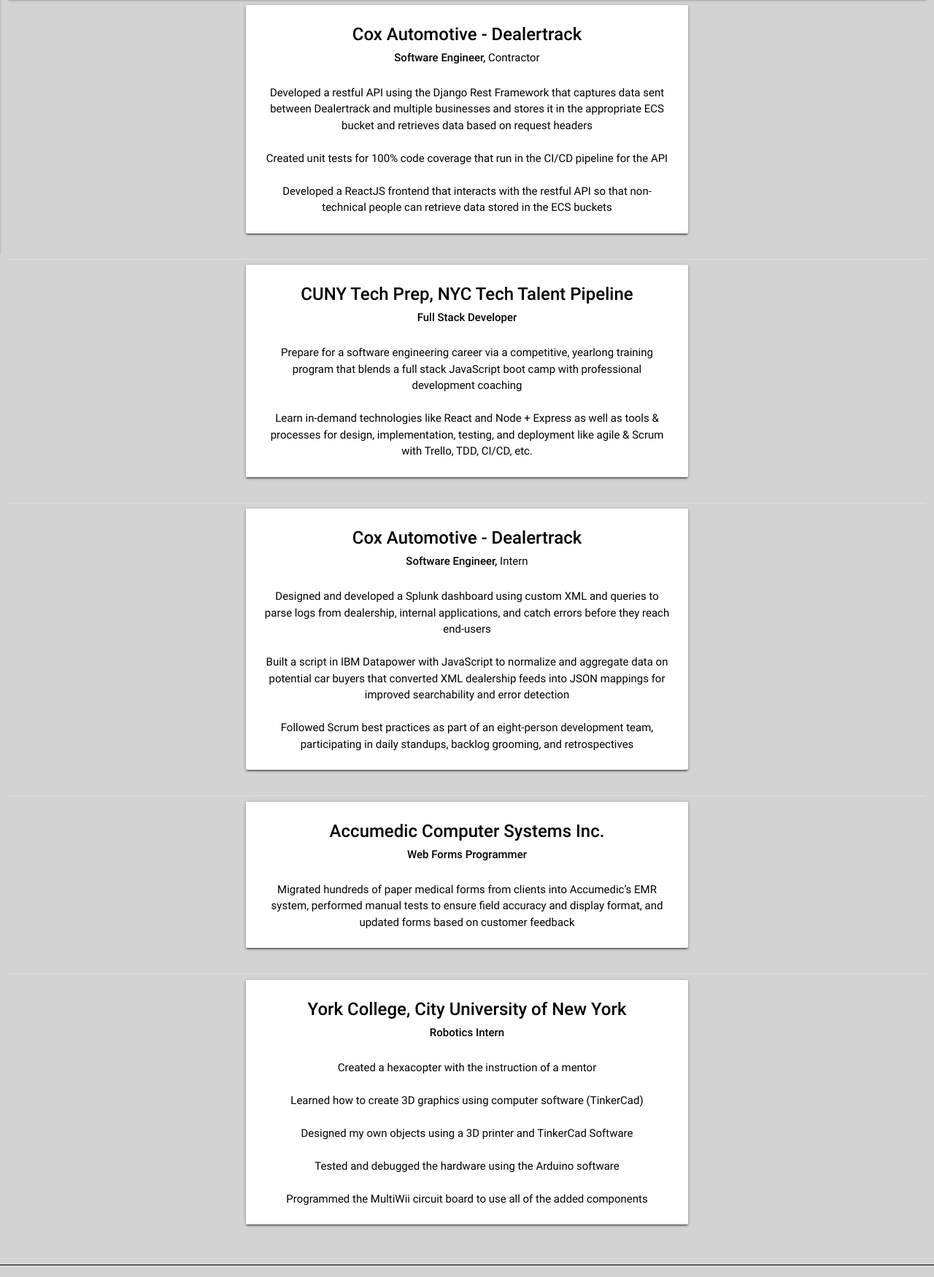
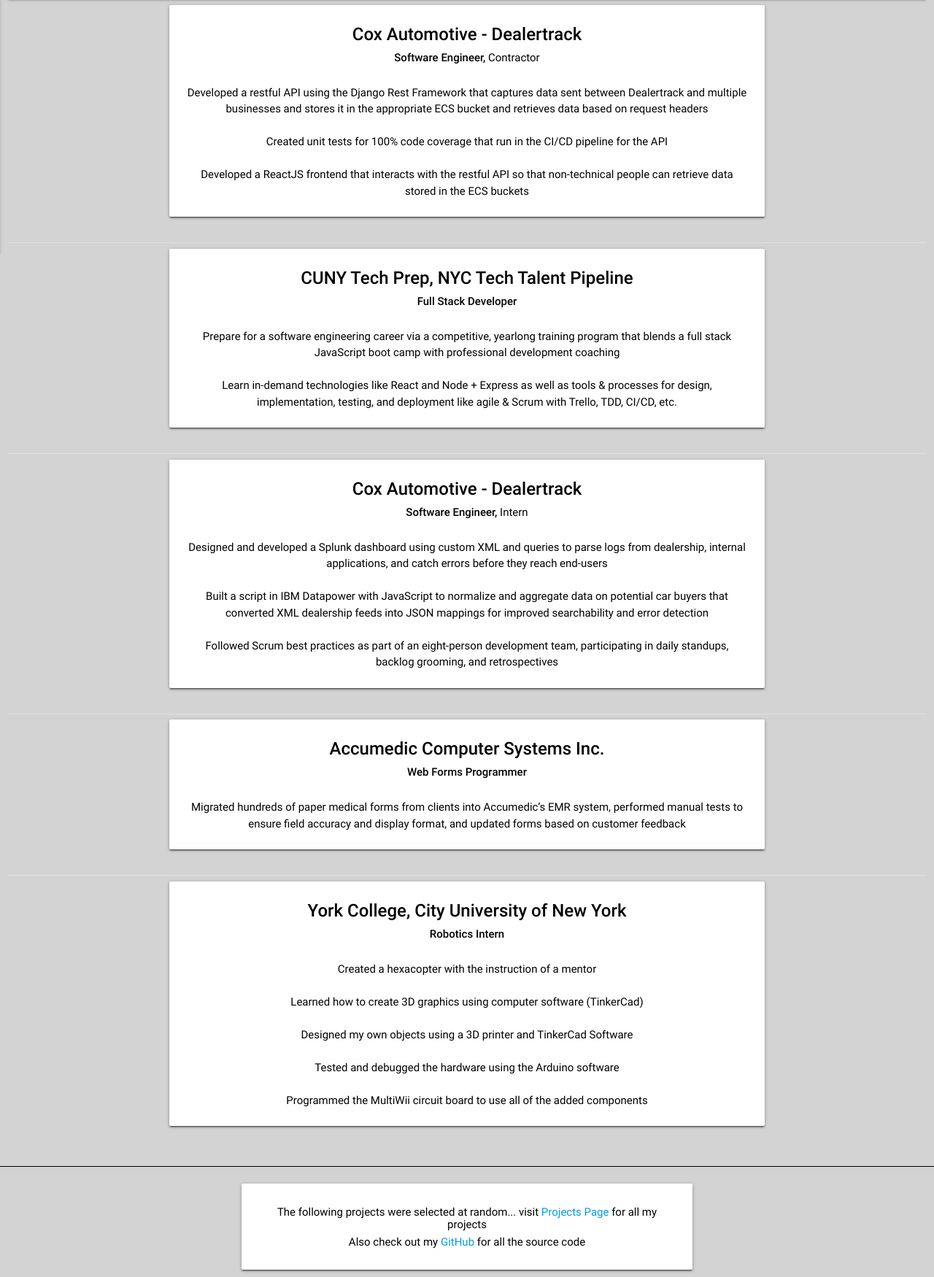
Before and after one commit to afranco07/new_portfolio_site, a Django app: page / in a window 1280 px wide. Shown: the part 513-2263 px from the top of the page at 73% size. Run offline with Django 3.2, Linux system fonts and the light colour scheme; data comes from the database, SQL or seed files in the repository; some libraries are stand-ins or nearby versions.

Commit message:
Changed column size for different devices

```diff
--- a/templates/portfolio/infoTabs.html
+++ b/templates/portfolio/infoTabs.html
@@ -12,7 +12,7 @@
     </div>
     <div id="experience" class="col s12 center-align">
         <div class="row">
-            <div class="col s12 m6 center-align offset-m3">
+            <div class="col s12 m10 l8 center-align offset-m1 offset-l2">
                 <div class="card hoverable ">
                     <div class="card-content black-text z-depth-1">
                         <span class="card-title"><strong>Cox Automotive - Dealertrack</strong></span>
@@ -38,7 +38,7 @@
         </div>
         <div class="divider"></div>
         <div class="row">
-            <div class="col s12 m6 center-align offset-m3">
+            <div class="col s12 m10 l8 center-align offset-m1 offset-l2">
                 <div class="card hoverable">
                     <div class="card-content black-text z-depth-1">
                         <span class="card-title"><strong>CUNY Tech Prep, NYC Tech Talent Pipeline</strong></span>
@@ -59,7 +59,7 @@
         </div>
         <div class="divider"></div>
         <div class="row">
-            <div class="col s12 m6 center-align offset-m3">
+            <div class="col s12 m10 l8 center-align offset-m1 offset-l2">
                 <div class="card hoverable">
                     <div class="card-content black-text z-depth-1">
                         <span class="card-title"><strong>Cox Automotive - Dealertrack</strong></span>
@@ -84,7 +84,7 @@
         </div>
         <div class="divider"></div>
         <div class="row">
-            <div class="col s12 m6 center-align offset-m3">
+            <div class="col s12 m10 l8 center-align offset-m1 offset-l2">
                 <div class="card hoverable">
                     <div class="card-content black-text z-depth-1">
                         <span class="card-title"><strong>Accumedic Computer Systems Inc.</strong></span>
@@ -100,7 +100,7 @@
         </div>
         <div class="divider"></div>
         <div class="row">
-            <div class="col s12 m6 center-align offset-m3">
+            <div class="col s12 m10 l8 center-align offset-m1 offset-l2">
                 <div class="card hoverable">
                     <div class="card-content black-text z-depth-1">
                         <span class="card-title"><strong>York College, City University of New York</strong></span>
@@ -127,7 +127,7 @@
     </div>
     <div id="languages" class="col s12 center-align">
         <div class="row">
-            <div class="col s12 m6 center-align offset-m3">
+            <div class="col s12 m10 l8 center-align offset-m1 offset-l2">
                 <div class="card hoverable">
                     <div class="card-content black-text z-depth-1">
                         <span class="card-title"><Strong>Programming Languages</Strong></span>
@@ -148,7 +148,7 @@
         </div>
         <div class="divider"></div>
         <div class="row">
-            <div class="col s12 m6 center-align offset-m3">
+            <div class="col s12 m10 l8 center-align offset-m1 offset-l2">
                 <div class="card hoverable">
                     <div class="card-content black-text z-depth-1">
                         <span class="card-title"><Strong>Frameworks/Libraries</Strong></span>
@@ -167,7 +167,7 @@
         </div>
         <div class="divider"></div>
         <div class="row">
-            <div class="col s12 m6 center-align offset-m3">
+            <div class="col s12 m10 l8 center-align offset-m1 offset-l2">
                 <div class="card hoverable">
                     <div class="card-content black-text z-depth-1">
                         <span class="card-title"><Strong>Applications</Strong></span>
@@ -191,7 +191,7 @@
     </div>
     <div id="education" class="col s12 center-align">
         <div class="row">
-            <div class="col s12 m6 center-align offset-m3">
+            <div class="col s12 m10 l8 center-align offset-m1 offset-l2">
                 <div class="card hoverable">
                     <div class="card-content black-text z-depth-1">
                         <span class="card-title"><strong>Queens College, City University of New York</strong></span>
@@ -202,7 +202,7 @@
         </div>
         <div class="divider"></div>
         <div class="row">
-            <div class="col s12 m6 center-align offset-m3">
+            <div class="col s12 m10 l8 center-align offset-m1 offset-l2">
                 <div class="card hoverable">
                     <div class="card-content black-text z-depth-1">
                         <span class="card-title"><Strong>Relevant Courses</Strong></span>
```
